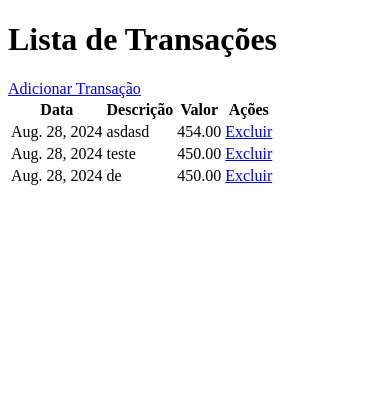
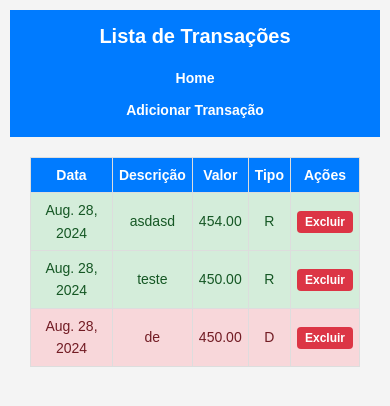
Before and after one commit to AthosSperber/gerenciadorFinancas, a Django app: page /transacoes/ in a window 390 px wide. Shown: the top 406 px of the page. Run offline with Django 5.2, Linux system fonts and the light colour scheme; data comes from the database, SQL or seed files in the repository; both versions use the stored data as it was after the commit.

Commit message:
Css básico

```diff
--- /dev/null
+++ b/gerenciador_financas/finanças/static/css/base.css
@@ -0,0 +1,99 @@
+/* Reset de margens e padding */
+* {
+    margin: 0;
+    padding: 0;
+    box-sizing: border-box;
+}
+
+/* Estilo padrão de corpo */
+body {
+    font-family: Arial, sans-serif;
+    line-height: 1.6;
+    background-color: #f4f4f4;
+    color: #333;
+    margin: 0;
+    padding: 0;
+}
+
+/* Links gerais */
+a {
+    color: #007bff;
+    text-decoration: none;
+}
+
+a:hover {
+    text-decoration: underline;
+}
+
+/* Cabeçalhos padrão */
+h1 {
+    margin-bottom: 15px;
+    font-weight: bold;
+}
+
+/* Centralização */
+.container {
+    max-width: 1200px;
+    margin: 0 auto;
+    padding: 20px;
+}
+
+/* Estilização do Header */
+header {
+    background-color: #007bff;
+    color: #fff;
+    padding: 10px 0;
+    text-align: center;
+}
+
+header h1 {
+    margin: 0;
+    padding: 0;
+    font-size: 24px;
+}
+
+header nav {
+    margin-top: 10px;
+}
+
+header nav a {
+    color: #fff;
+    margin: 0 15px;
+    font-weight: bold;
+    text-decoration: none;
+}
+
+header nav a:hover {
+    color: #ddd;
+}
+
+/* Media Queries */
+@media (max-width: 768px) {
+    header nav {
+        display: flex;
+        flex-direction: column;
+        align-items: center;
+    }
+
+    header nav a {
+        margin: 5px 0;
+    }
+
+    body {
+        text-align: center;
+    }
+}
+
+@media (max-width: 480px) {
+    header h1 {
+        font-size: 20px;
+    }
+
+    header nav a {
+        font-size: 14px;
+    }
+
+    body {
+        padding: 10px;
+    }
+}
--- /dev/null
+++ b/gerenciador_financas/finanças/static/css/transacoes_list.css
@@ -0,0 +1,79 @@
+/* transacoes_list.css */
+
+.container {
+    width: 80%;
+    margin: auto;
+    padding: 20px;
+}
+
+table {
+    width: 100%;
+    border-collapse: collapse;
+}
+
+table th, table td {
+    border: 1px solid #ddd;
+    padding: 8px;
+    text-align: center;
+}
+
+table th {
+    background-color: #007bff;
+    color: #fff;
+}
+
+table tr:hover {
+    background-color: #ddd;
+}
+
+.R {
+    background-color: #d4edda !important;
+}
+
+.D {
+    background-color: #f8d7da !important;
+}
+
+.R td {
+    color: #155724;
+}
+
+.D td {
+    color: #721c24;
+}
+
+.btn-excluir {
+    background-color: #dc3545;
+    color: #fff;
+    padding: 5px 10px;
+    border-radius: 4px;
+    text-decoration: none;
+    font-weight: bold;
+    transition: background-color 0.3s ease;
+}
+
+.btn-excluir:hover {
+    background-color: #c82333;
+}
+
+/* Media Queries */
+@media (max-width: 768px) {
+    .container {
+        width: 100%;
+    }
+
+    table {
+        font-size: 14px;
+    }
+}
+
+@media (max-width: 480px) {
+    table th, table td {
+        padding: 6px;
+    }
+
+    .btn-excluir {
+        padding: 4px 8px;
+        font-size: 12px;
+    }
+}
--- a/gerenciador_financas/finanças/templates/finanças/transacoes_delete.html
+++ b/gerenciador_financas/finanças/templates/finanças/transacoes_delete.html
@@ -2,6 +2,9 @@
 <html>
 <head>
     <title>Confirmar Exclusão</title>
+    {% load static %}
+    <link rel="stylesheet" type="text/css" href="{% static 'css/base.css' %}">
+    <link rel="stylesheet" type="text/css" href="{% static 'css/transacoes_delete.css' %}">
 </head>
 <body>
     <h1>Confirmar Exclusão</h1>
--- a/gerenciador_financas/finanças/templates/finanças/transacoes_list.html
+++ b/gerenciador_financas/finanças/templates/finanças/transacoes_list.html
@@ -2,31 +2,45 @@
 <html>
 <head>
     <title>Listagem de Transações</title>
+    {% load static %}
+    <link rel="stylesheet" type="text/css" href="{% static 'css/base.css' %}">
+    <link rel="stylesheet" type="text/css" href="{% static 'css/transacoes_list.css' %}">
 </head>
 <body>
+    <header>
         <h1>Lista de Transações</h1>
+        <nav>
+            <a href="{% url 'home' %}">Home</a>
             <a href="{% url 'transacao_create' %}">Adicionar Transação</a>
+        </nav>
+    </header>
+    <main>
+        <div class="container">
             <table>
                 <thead>
                     <tr>
                         <th>Data</th>
                         <th>Descrição</th>
                         <th>Valor</th>
+                        <th>Tipo</th>
                         <th>Ações</th>
                     </tr>
                 </thead>
                 <tbody>
                     {% for transacao in transacoes %}
-            <tr>
+                    <tr class="{{ transacao.tipo }}">
                         <td>{{ transacao.data }}</td>
                         <td>{{ transacao.descricao }}</td>
                         <td>{{ transacao.valor }}</td>
+                        <td>{{ transacao.tipo }}</td>
                         <td>
-                    <a href="{% url 'transacao_delete' transacao.pk %}">Excluir</a>
+                            <a class="btn-excluir" href="{% url 'transacao_delete' transacao.pk %}">Excluir</a>
                         </td>
                     </tr>
                     {% endfor %}
                 </tbody>
             </table>
+        </div>
+    </main>
 </body>
 </html>
```
Also changed, not shown: gerenciador_financas/finanças/static/css/home.css (added, +43 -0 lines), gerenciador_financas/finanças/static/css/transacoes_delete.css (added, +51 -0 lines), gerenciador_financas/finanças/static/css/transacoes_form.css (added, +52 -0 lines), gerenciador_financas/finanças/templates/finanças/home.html (+10 -3 lines), gerenciador_financas/finanças/templates/finanças/transacoes_form.html (+7 -1 lines), gerenciador_financas/db.sqlite3, gerenciador_financas/finanças/static/css/styles.css (deleted). Lines whose indentation alone changed are shown as unchanged.
